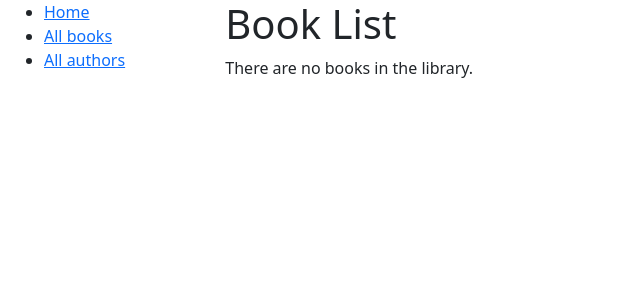
After one commit to quocquann/mysite, a Django app: page /catalog/book/ in a window 1280 px wide. The commit adds this page. Shown: the top 300 px of the page, without its empty margins (0-640 px from the left). Run offline with Django 4.2, Linux system fonts and the light colour scheme; data that the repository does not hold is empty; some libraries are stand-ins or nearby versions.

Commit message:
Django Tutorial Part 6: Generic list and detail views

```diff
--- a/catalog/templates/base_generic.html
+++ b/catalog/templates/base_generic.html
@@ -1,11 +1,13 @@
+{% load i18n %}
+
 <!DOCTYPE html>
 <html lang="en">
   <head>
-    {% block title %}<title>Local Library</title>{% endblock %}
+    {% block title %}<title>{% translate "Local Library" %}</title>{% endblock %}
     <meta charset="utf-8"><meta name="viewport" content="width=device-width, initial-scale=1">
-    <link rel="stylesheet"href="{% static "boostrap/css/bootstrap.min.css" %}">
     <!-- Add additional CSS in static file -->
     {% load static %}
+    <link rel="stylesheet"href="{% static "boostrap/css/bootstrap.min.css" %}">
     <link rel="stylesheet" href="{% static 'css/styles.css' %}">
   </head>
   <body>
--- /dev/null
+++ b/catalog/templates/catalog/book_list.html
@@ -0,0 +1,16 @@
+{% extends "base_generic.html" %}
+{% load i18n %}
+
+
+{% block content %}
+  <h1>{% translate "Book List" %}</h1>
+  {% if book_list %}
+  <ul>
+    {% for book in book_list %}
+    <li><a href="{{ book.get_absolute_url }}">{{ book.title }}</a> ({{book.author}})</li>
+    {% endfor %}
+  </ul>
+  {% else %}
+  <p>{% translate "There are no books in the library." %}</p>
+  {% endif %}
+{% endblock %}
--- a/catalog/templates/index.html
+++ b/catalog/templates/index.html
@@ -1,4 +1,5 @@
 {% extends "base_generic.html" %}
+{% load i18n %}
 
 {% block content %}
 <h1>{% translate "Local Library Home" %}</h1>
--- a/catalog/urls.py
+++ b/catalog/urls.py
@@ -2,4 +2,8 @@ from django.urls import path
 from . import views
 
 
-urlpatterns = [path("", views.index, name="index")]
+urlpatterns = [
+    path("", views.index, name="index"),
+    path("book/", views.BookListView.as_view(), name="books"),
+    path("book/<int:pk>", views.BookDetailView.as_view(), name="book-detail"),
+]
--- a/catalog/views.py
+++ b/catalog/views.py
@@ -1,5 +1,7 @@
 from django.shortcuts import render
 from catalog.models import Book, BookInstance, Genre, Author
+from django.views import generic
+from django.shortcuts import get_object_or_404
 
 # Create your views here.
 
@@ -8,6 +10,7 @@ def index(request):
     """View function for home page of site"""
 
     # Generate counts of some of the main object
+
     num_books = Book.objects.count()
     num_instances = BookInstance.objects.count()
 
@@ -23,3 +26,20 @@ def index(request):
     }
 
     return render(request, "index.html", context=context)
+
+
+class BookListView(generic.ListView):
+    model = Book
+    queryset = Book.objects.filter(title__icontains="Doraemon")[:5]
+    context_object_name = "book_list"
+    template_name = "catalog/book_list.html"
+
+
+class BookDetailView(generic.DetailView):
+    model = Book
+
+
+def book_detail_view(request, primary_key):
+    book = get_object_or_404(Book, pk=primary_key)
+
+    return render(request, "catalog/book_detail.html", context={"book": book})
--- a/locallibrary/settings.py
+++ b/locallibrary/settings.py
@@ -13,6 +13,9 @@ https://docs.djangoproject.com/en/4.2/ref/settings/
 from pathlib import Path
 import os
 from django.utils.translation import gettext_lazy as _
+from dotenv import load_dotenv
+
+load_dotenv()
 
 
 # Build paths inside the project like this: BASE_DIR / 'subdir'.
@@ -132,4 +135,4 @@ DEFAULT_AUTO_FIELD = "django.db.models.BigAutoField"
 
 LANGUAGES = [("de", _("German")), ("en", _("English")), ("vi", _("Vietnamese"))]
 
-LOCALE_PATHS = (BASE_DIR + "locale/",)
+LOCALE_PATHS = (str(BASE_DIR) + "locale/",)
```
Also changed, not shown: catalog/templates/catalog/book_detail.html (added, +26 -0 lines), locale/vi/LC_MESSAGES/django.po, 1 other file.
